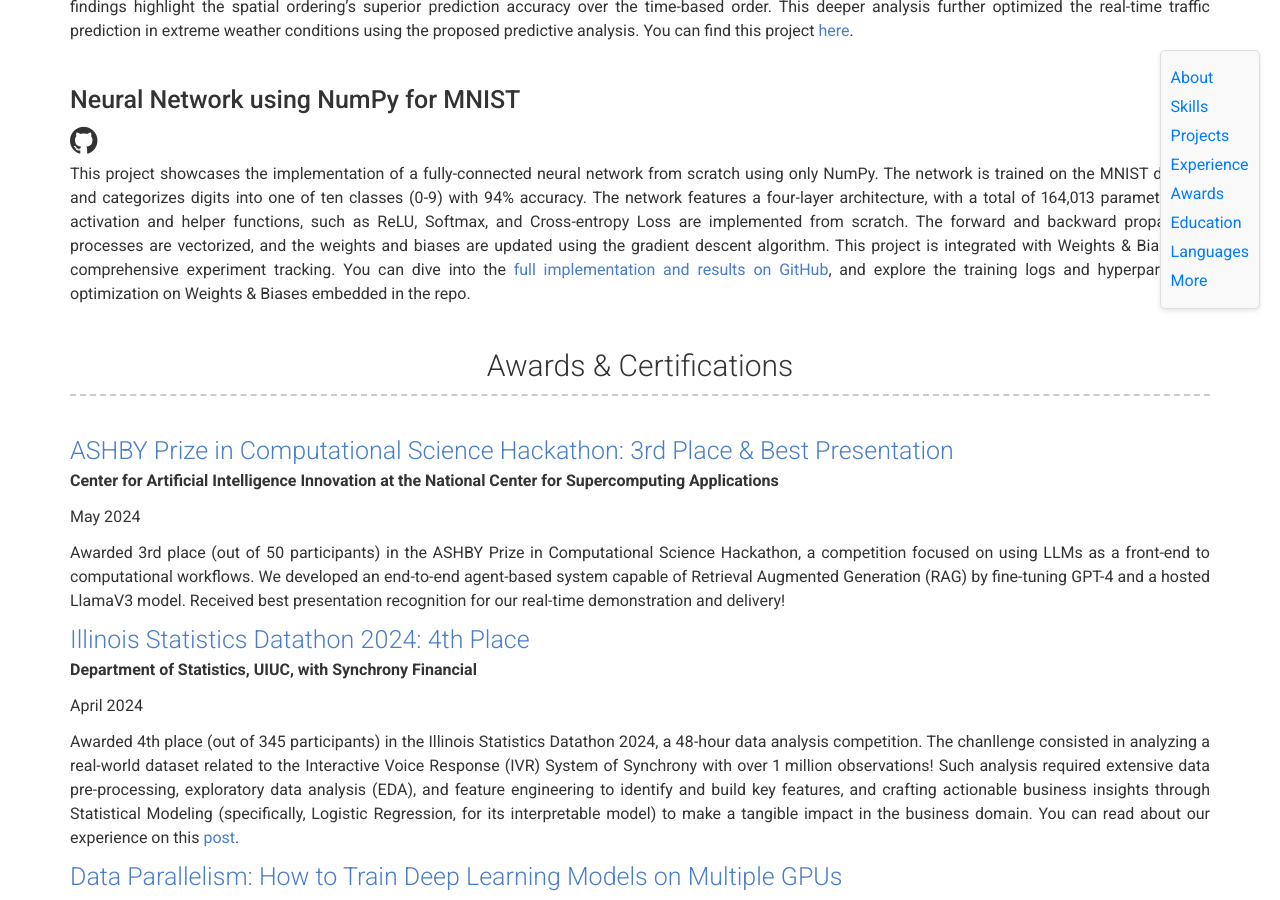
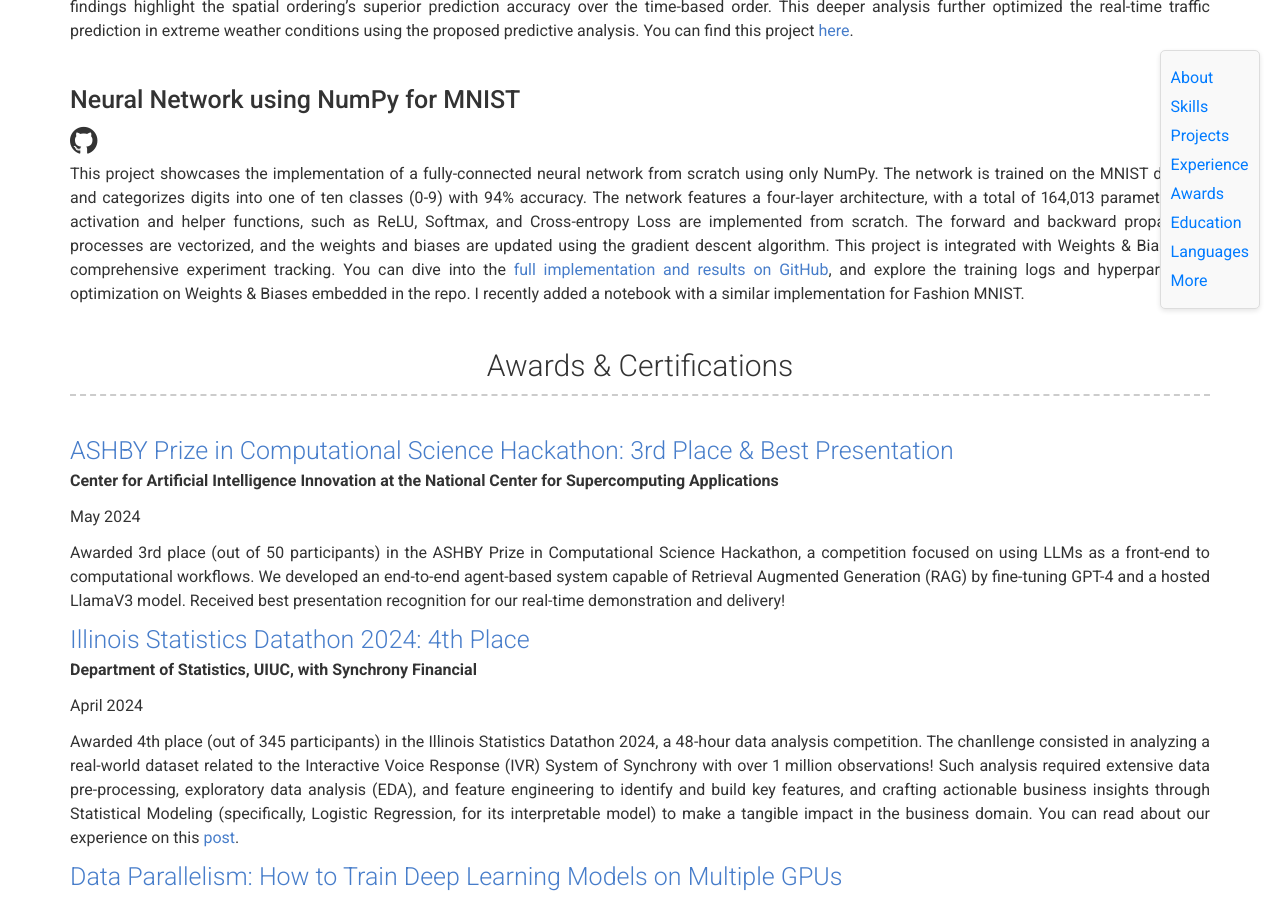
Before and after one commit to fsaudm/fsaudm.github.io, a Jekyll site: the page built from index.md, in a window 1280 px wide and 900 px high, scrolled down 3696 px. Built offline with Jekyll 4.4.1, drawn with Linux system fonts in a browser that asks for light colours.

Commit message:
added fashion mnist to nn in np project

```diff
--- a/_data/projects.yml
+++ b/_data/projects.yml
@@ -41,4 +41,4 @@
 - name: Neural Network using NumPy for MNIST
   github: fsaudm/NeuralNet_in_NumPy
   description: |
-    This project showcases the implementation of a fully-connected neural network from scratch using only NumPy. The network is trained on the MNIST dataset, and categorizes digits into one of ten classes (0-9) with 94% accuracy. The network features a four-layer architecture, with a total of 164,013 parameters. All activation and helper functions, such as ReLU, Softmax, and Cross-entropy Loss are implemented from scratch. The forward and backward propagation processes are vectorized, and the weights and biases are updated using the gradient descent algorithm. This project is integrated with Weights & Biases for comprehensive experiment tracking. You can dive into the [full implementation and results on GitHub](https://github.com/fsaudm/NeuralNet_in_NumPy), and explore the training logs and hyperparameter optimization on Weights & Biases embedded in the repo.
+    This project showcases the implementation of a fully-connected neural network from scratch using only NumPy. The network is trained on the MNIST dataset, and categorizes digits into one of ten classes (0-9) with 94% accuracy. The network features a four-layer architecture, with a total of 164,013 parameters. All activation and helper functions, such as ReLU, Softmax, and Cross-entropy Loss are implemented from scratch. The forward and backward propagation processes are vectorized, and the weights and biases are updated using the gradient descent algorithm. This project is integrated with Weights & Biases for comprehensive experiment tracking. You can dive into the [full implementation and results on GitHub](https://github.com/fsaudm/NeuralNet_in_NumPy), and explore the training logs and hyperparameter optimization on Weights & Biases embedded in the repo. I recently added a notebook with a similar implementation for Fashion MNIST.
```
